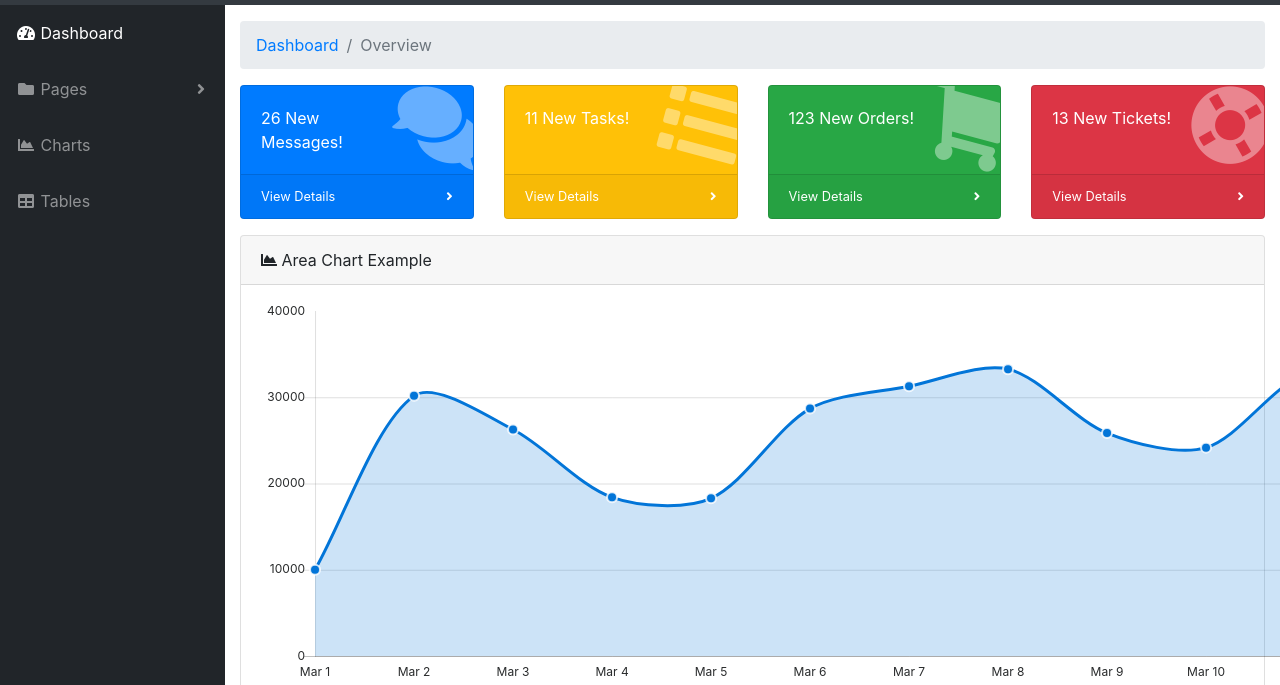
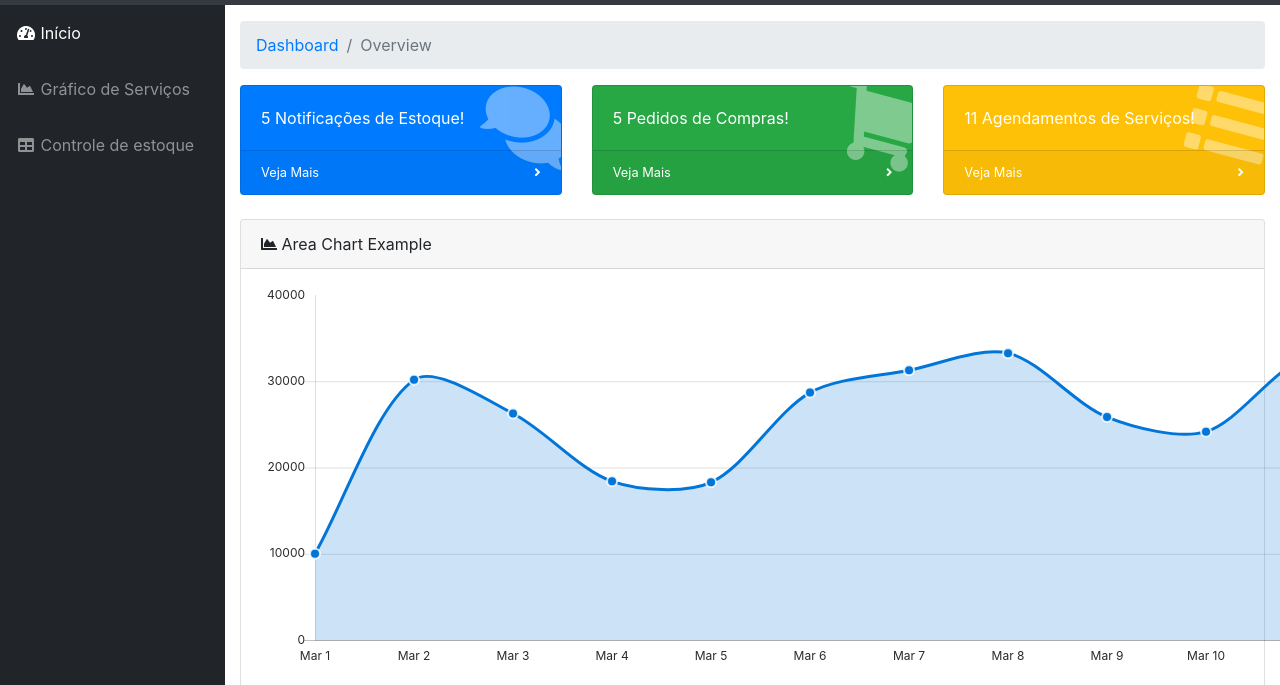
Before and after one commit to Tcalura/TCC, a website with bundled scripts: page startbootstrap-sb-admin-gh-pages/index.html in a window 1280 px wide. Shown: the part 51-736 px from the top of the page. Built offline with nearby package versions, Linux system fonts and the light colour scheme.

Commit message:
Editado menu lateral

```diff
--- a/startbootstrap-sb-admin-gh-pages/index.html
+++ b/startbootstrap-sb-admin-gh-pages/index.html
@@ -95,34 +95,18 @@
         <li class="nav-item active">
           <a class="nav-link" href="index.html">
             <i class="fas fa-fw fa-tachometer-alt"></i>
-            <span>Dashboard</span>
+            <span>Início</span>
           </a>
-        </li>
-        <li class="nav-item dropdown">
-          <a class="nav-link dropdown-toggle" href="#" id="pagesDropdown" role="button" data-toggle="dropdown" aria-haspopup="true" aria-expanded="false">
-            <i class="fas fa-fw fa-folder"></i>
-            <span>Pages</span>
-          </a>
-          <div class="dropdown-menu" aria-labelledby="pagesDropdown">
-            <h6 class="dropdown-header">Login Screens:</h6>
-            <a class="dropdown-item" href="login.html">Login</a>
-            <a class="dropdown-item" href="register.html">Register</a>
-            <a class="dropdown-item" href="forgot-password.html">Forgot Password</a>
-            <div class="dropdown-divider"></div>
-            <h6 class="dropdown-header">Other Pages:</h6>
-            <a class="dropdown-item" href="404.html">404 Page</a>
-            <a class="dropdown-item" href="blank.html">Blank Page</a>
-          </div>
         </li>
         <li class="nav-item">
           <a class="nav-link" href="charts.html">
             <i class="fas fa-fw fa-chart-area"></i>
-            <span>Charts</span></a>
+            <span>Gráfico de Serviços</span></a>
         </li>
         <li class="nav-item">
           <a class="nav-link" href="tables.html">
             <i class="fas fa-fw fa-table"></i>
-            <span>Tables</span></a>
+            <span>Controle de estoque</span></a>
         </li>
       </ul>
 
@@ -140,64 +124,48 @@
 
           <!-- Icon Cards-->
           <div class="row">
-            <div class="col-xl-3 col-sm-6 mb-3">
+            <div class="col-xl-4 col-sm-4 mb-4">
               <div class="card text-white bg-primary o-hidden h-100">
                 <div class="card-body">
                   <div class="card-body-icon">
                     <i class="fas fa-fw fa-comments"></i>
                   </div>
-                  <div class="mr-5">26 New Messages!</div>
+                  <div class="mr-5">5 Notificações de Estoque!</div>
                 </div>
                 <a class="card-footer text-white clearfix small z-1" href="#">
-                  <span class="float-left">View Details</span>
+                  <span class="float-left">Veja Mais</span>
                   <span class="float-right">
                     <i class="fas fa-angle-right"></i>
                   </span>
                 </a>
               </div>
             </div>
-            <div class="col-xl-3 col-sm-6 mb-3">
-              <div class="card text-white bg-warning o-hidden h-100">
+            <div class="col-xl-4 col-sm-4 mb-4">
+              <div class="card text-white bg-success o-hidden h-100">
                 <div class="card-body">
                   <div class="card-body-icon">
-                    <i class="fas fa-fw fa-list"></i>
+                    <i class="fas fa-fw fa-shopping-cart"></i>
                   </div>
-                  <div class="mr-5">11 New Tasks!</div>
+                  <div class="mr-5">5 Pedidos de Compras!</div>
                 </div>
                 <a class="card-footer text-white clearfix small z-1" href="#">
-                  <span class="float-left">View Details</span>
+                  <span class="float-left">Veja Mais</span>
                   <span class="float-right">
                     <i class="fas fa-angle-right"></i>
                   </span>
                 </a>
               </div>
             </div>
-            <div class="col-xl-3 col-sm-6 mb-3">
-              <div class="card text-white bg-success o-hidden h-100">
+            <div class="col-xl-4 col-sm-4 mb-4">
+              <div class="card text-white bg-warning o-hidden h-100">
                 <div class="card-body">
                   <div class="card-body-icon">
-                    <i class="fas fa-fw fa-shopping-cart"></i>
+                    <i class="fas fa-fw fa-list"></i>
                   </div>
-                  <div class="mr-5">123 New Orders!</div>
+                  <div class="mr-5">11 Agendamentos de Serviços!</div>
                 </div>
                 <a class="card-footer text-white clearfix small z-1" href="#">
-                  <span class="float-left">View Details</span>
-                  <span class="float-right">
-                    <i class="fas fa-angle-right"></i>
-                  </span>
-                </a>
-              </div>
-            </div>
-            <div class="col-xl-3 col-sm-6 mb-3">
-              <div class="card text-white bg-danger o-hidden h-100">
-                <div class="card-body">
-                  <div class="card-body-icon">
-                    <i class="fas fa-fw fa-life-ring"></i>
-                  </div>
-                  <div class="mr-5">13 New Tickets!</div>
-                </div>
-                <a class="card-footer text-white clearfix small z-1" href="#">
-                  <span class="float-left">View Details</span>
+                  <span class="float-left">Veja Mais</span>
                   <span class="float-right">
                     <i class="fas fa-angle-right"></i>
                   </span>
```
Also changed, not shown: startbootstrap-sb-admin-gh-pages/404.html (+3 -19 lines), startbootstrap-sb-admin-gh-pages/blank.html (+3 -19 lines), startbootstrap-sb-admin-gh-pages/charts.html (+3 -19 lines), startbootstrap-sb-admin-gh-pages/tables.html (+3 -19 lines).
